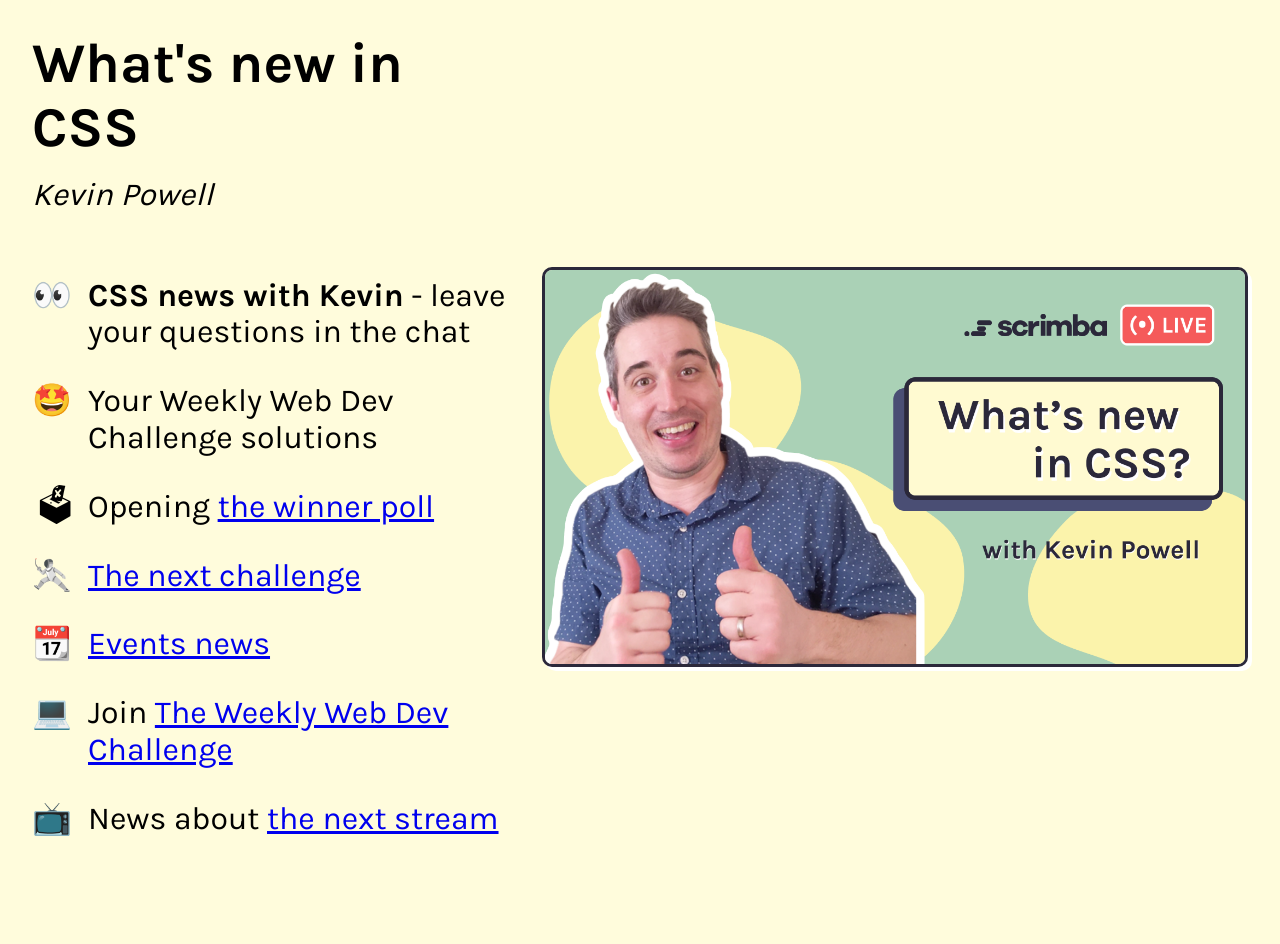
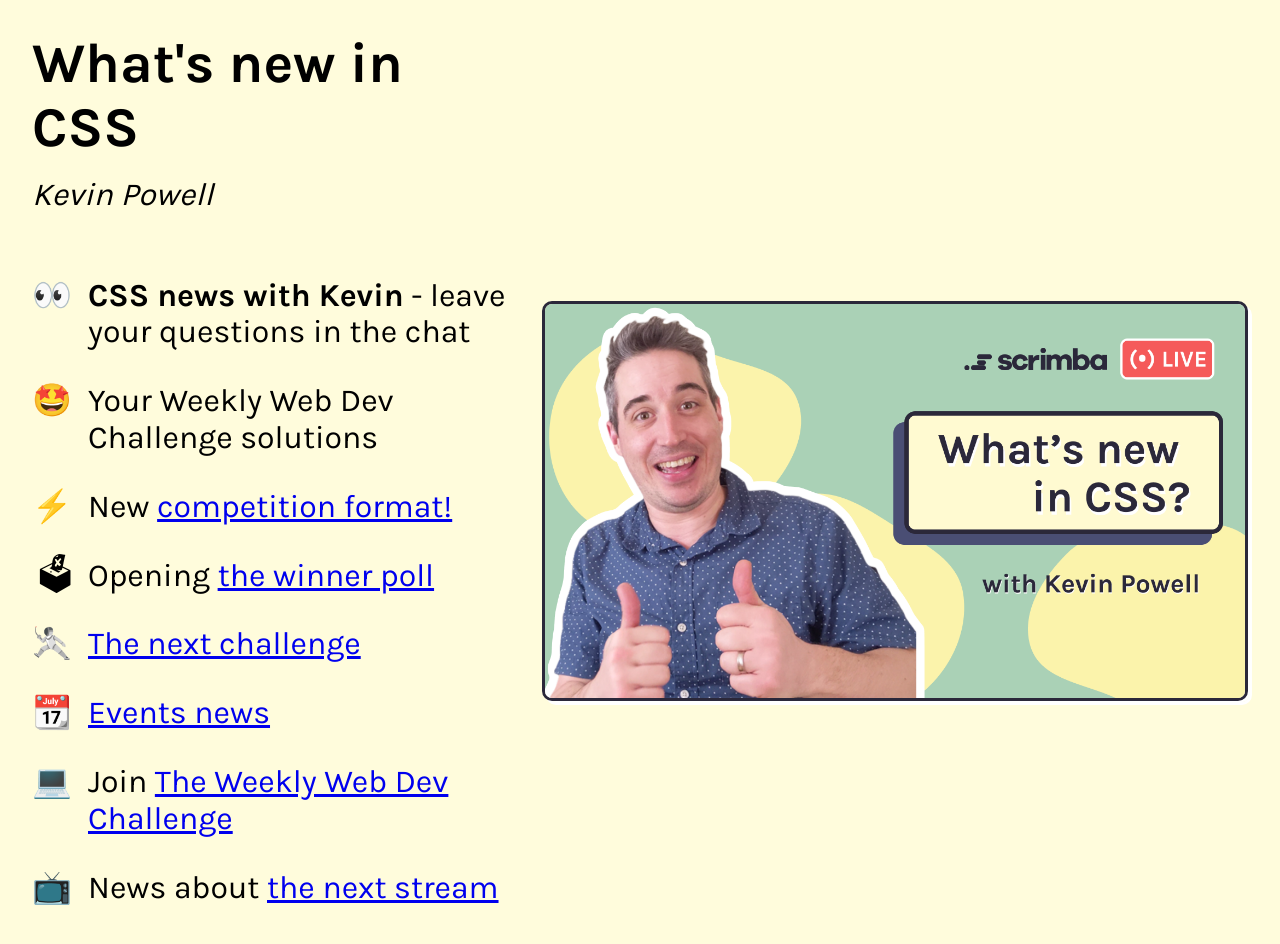
Before and after one commit to lkrryba/scrimba-live, a plain HTML site: page index.html in a window 1280 px wide. Before the commit the page ends 902 px from the top, so only its background shows below. Drawn offline with nearby package versions, Linux system fonts and the light colour scheme; a script that the page names is missing.

Commit message:
winners poll

```diff
--- a/index.css
+++ b/index.css
@@ -80,6 +80,11 @@ li:last-child {
     content: '🏆'
 }
 
+
+.li-newcomp::marker {
+    content: '⚡️'
+}
+
 .li-join-wwdc::marker {
     content: '💻'
 }
--- a/index.html
+++ b/index.html
@@ -18,7 +18,8 @@
                 <ul>
                     <li class="li-main-topic"><strong>CSS news with Kevin</strong> - leave your questions in the chat</li>
                     <li class="li-solutions">Your Weekly Web Dev Challenge solutions</li>
-                    <li class="li-poll">Opening <a href="https://perharaldborgen.typeform.com/to/nXGeFg6C" target="_blank">the winner poll</a></li>
+                    <li class="li-newcomp">New <a href="https://weekly-web-dev-challenge-poll.netlify.app/" target="_blank">competition format!</a></li>
+                    <li class="li-poll">Opening <a href="https://perharaldborgen.typeform.com/to/mv48CVgh" target="_blank">the winner poll</a></li>
                     <li class="li-next-challenge"><a href="https://scrimba.com/learn/weeklychallenge/the-weekly-web-dev-challenge-pricing-component-latest-challenge-codda487298ef2cb684bbb1cf" target="_blank">The next challenge</a></li>
                     <li class="li-events"><a href="https://scrimba.com/dashboard" target="_blank">Events news</a></li>
                     <!-- <li class="li-winner">Announcing the winners</li> -->
```
